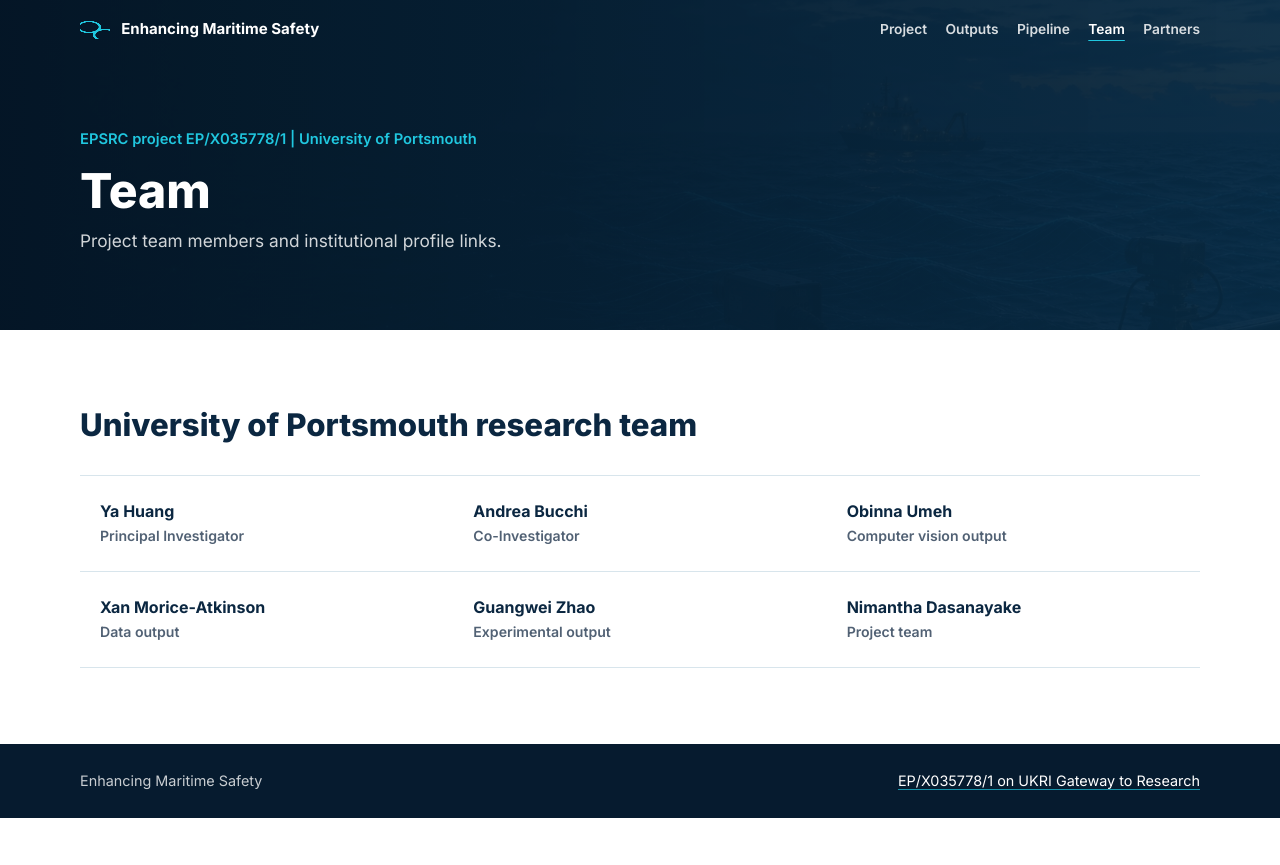
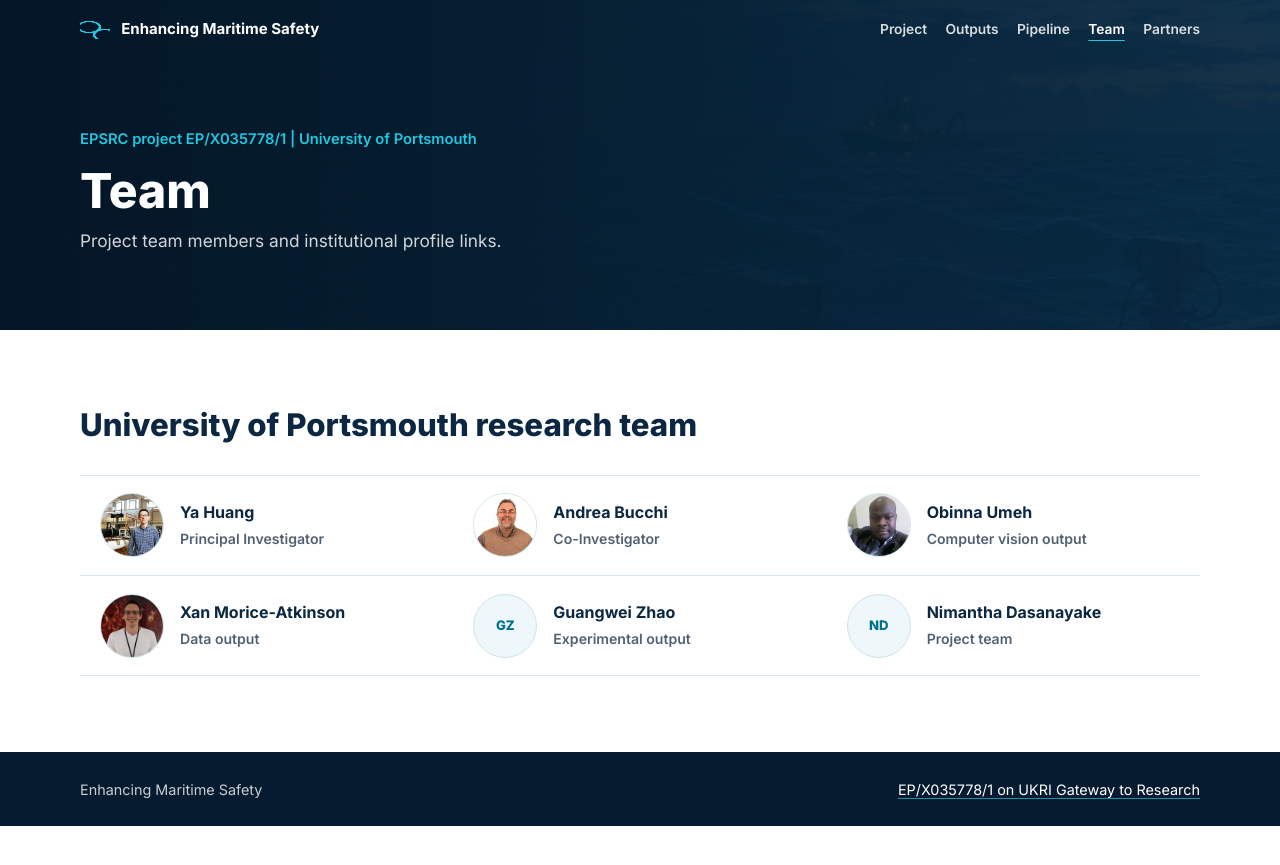
Before and after one commit to stereoocean/stereoocean.github.io, a Jekyll site: the page built from team.html, in a window 1280 px wide. Shown: the top 865 px of the page. Built offline with Jekyll 4.4.1, drawn with Linux system fonts in a browser that asks for light colours.

Commit message:
Add team profile images

```diff
--- a/assets/css/site.css
+++ b/assets/css/site.css
@@ -499,10 +499,11 @@ h3 {
 }
 
 .team-card {
-  display: flex;
+  display: grid;
+  grid-template-columns: 64px minmax(0, 1fr);
+  gap: 1rem;
+  align-items: center;
   min-height: 96px;
-  flex-direction: column;
-  justify-content: center;
   padding: 1.1rem 1.25rem;
   border: 0;
   border-bottom: 1px solid var(--line);
@@ -516,6 +517,32 @@ h3 {
   transform: none;
   background: #f6fbfd;
   box-shadow: none;
+}
+
+.team-photo {
+  display: block;
+  width: 64px;
+  height: 64px;
+  border: 1px solid #cfe3ea;
+  border-radius: 50%;
+  background: var(--mist);
+  object-fit: cover;
+}
+
+.team-photo-fallback {
+  display: inline-flex;
+  align-items: center;
+  justify-content: center;
+  color: var(--cyan-dark);
+  font-size: 0.82rem;
+  font-weight: 800;
+  line-height: 1;
+}
+
+.team-text {
+  display: grid;
+  min-width: 0;
+  gap: 0.16rem;
 }
 
 .team-name {
@@ -723,6 +750,16 @@ h3 {
     border-top: 0;
   }
 
+  .team-card {
+    grid-template-columns: 56px minmax(0, 1fr);
+    min-height: 88px;
+  }
+
+  .team-photo {
+    width: 56px;
+    height: 56px;
+  }
+
   .footer-inner {
     flex-direction: column;
     align-items: flex-start;
--- a/team.html
+++ b/team.html
@@ -13,30 +13,19 @@ permalink: /team/
     </div>
 
     <div class="team-grid">
-      <a class="team-card" href="https://researchportal.port.ac.uk/en/persons/ya-huang/">
-        <span class="team-name">Ya Huang</span>
-        <span class="team-role">Principal Investigator</span>
-      </a>
-      <a class="team-card" href="https://researchportal.port.ac.uk/en/persons/andrea-bucchi/">
-        <span class="team-name">Andrea Bucchi</span>
-        <span class="team-role">Co-Investigator</span>
-      </a>
-      <a class="team-card" href="https://researchportal.port.ac.uk/en/persons/obinna-umeh/">
-        <span class="team-name">Obinna Umeh</span>
-        <span class="team-role">Computer vision output</span>
-      </a>
-      <a class="team-card" href="https://researchportal.port.ac.uk/en/persons/xan-morice-atkinson/">
-        <span class="team-name">Xan Morice-Atkinson</span>
-        <span class="team-role">Data output</span>
-      </a>
-      <a class="team-card" href="https://researchportal.port.ac.uk/en/persons/guangwei-zhao/">
-        <span class="team-name">Guangwei Zhao</span>
-        <span class="team-role">Experimental output</span>
-      </a>
-      <a class="team-card" href="https://researchportal.port.ac.uk/en/persons/nimantha-priyamal-dasanayake/">
-        <span class="team-name">Nimantha Dasanayake</span>
-        <span class="team-role">Project team</span>
-      </a>
+      {% for member in site.data.team %}
+        <a class="team-card" href="{{ member.profile }}">
+          {% if member.image %}
+            <img class="team-photo" src="{{ member.image | relative_url }}" alt="{{ member.name }}" loading="lazy">
+          {% else %}
+            <span class="team-photo team-photo-fallback" aria-hidden="true">{{ member.initials }}</span>
+          {% endif %}
+          <span class="team-text">
+            <span class="team-name">{{ member.name }}</span>
+            <span class="team-role">{{ member.role }}</span>
+          </span>
+        </a>
+      {% endfor %}
     </div>
   </div>
 </section>
```
Also changed, not shown: _data/team.yml (added, +28 -0 lines), assets/img/team/andrea-bucchi.jpg (added), assets/img/team/obinna-umeh.jpg (added), assets/img/team/xan-morice-atkinson.jpg (added), assets/img/team/ya-huang.jpg (added).
